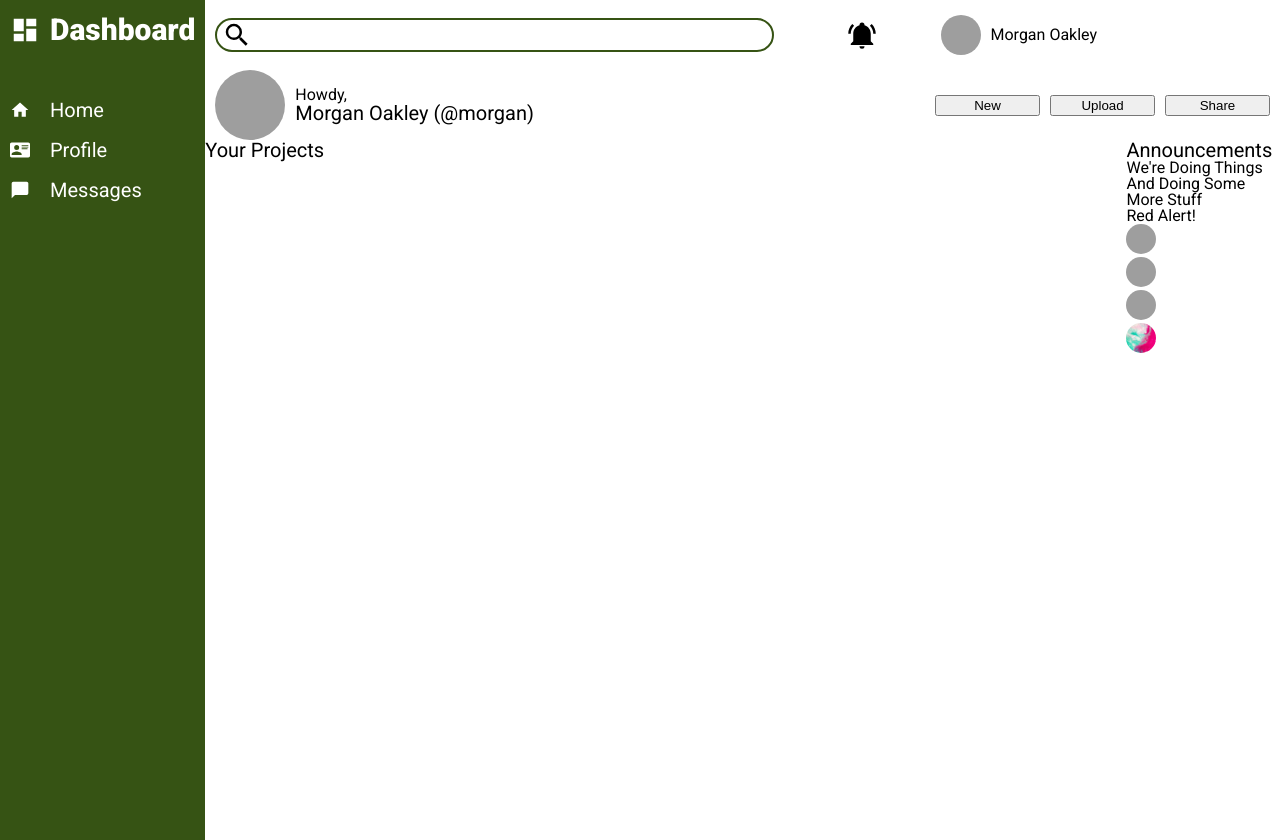
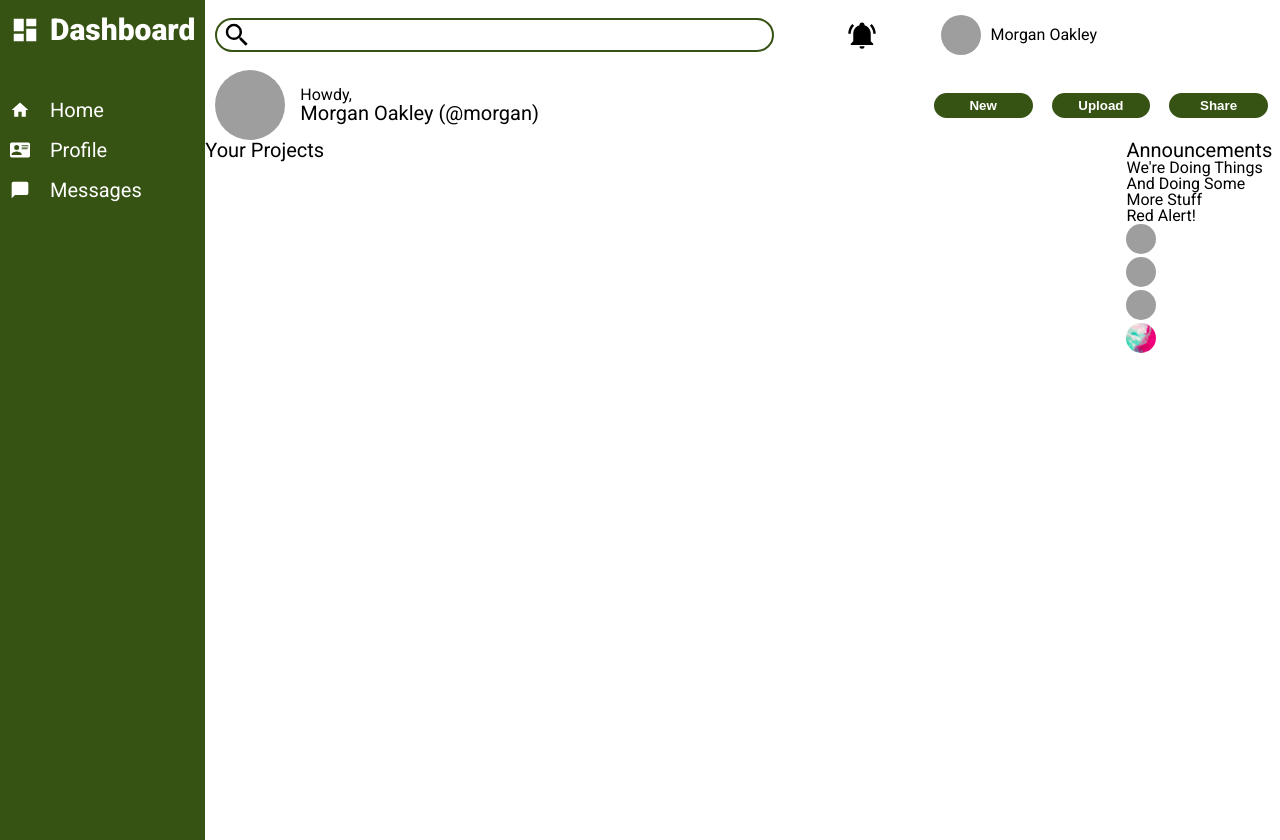
Before and after one commit to matterramun/grid-admin-dashboard, a plain HTML site: page index.html in a window 1280 px wide. Drawn offline with Linux system fonts and the light colour scheme; grey boxes are pictures that could not be loaded.

Commit message:
Get fancy with action center button styling.
- Add styling and a transition state on hover.

```diff
--- a/styles.css
+++ b/styles.css
@@ -146,6 +146,22 @@ h2 {
     display: grid;
     grid-template-columns: .5fr 6fr repeat(3,1fr);
     align-items: center;
-    gap: 10px;
+    gap: 15px;
     padding: 0 10px;
 }
+
+button {
+    background-color:#365314;
+    border: 2px solid white;
+    color: white;
+    font-weight: bold;
+    border-radius: 15px;
+    padding: 5px 15px;
+}
+
+button:hover {
+    background-color: white;
+    border: 2px solid #365314;
+    color: black;
+    transition: .5s;
+}
```
